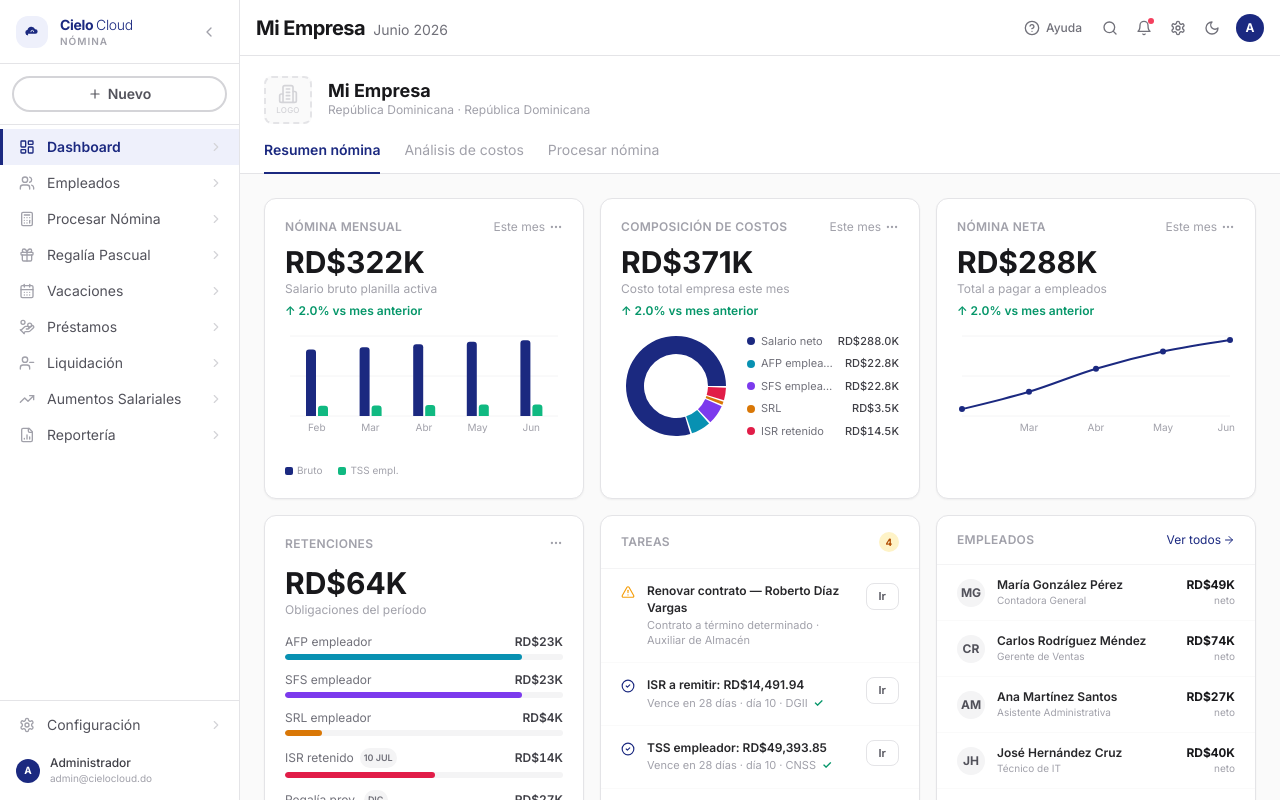
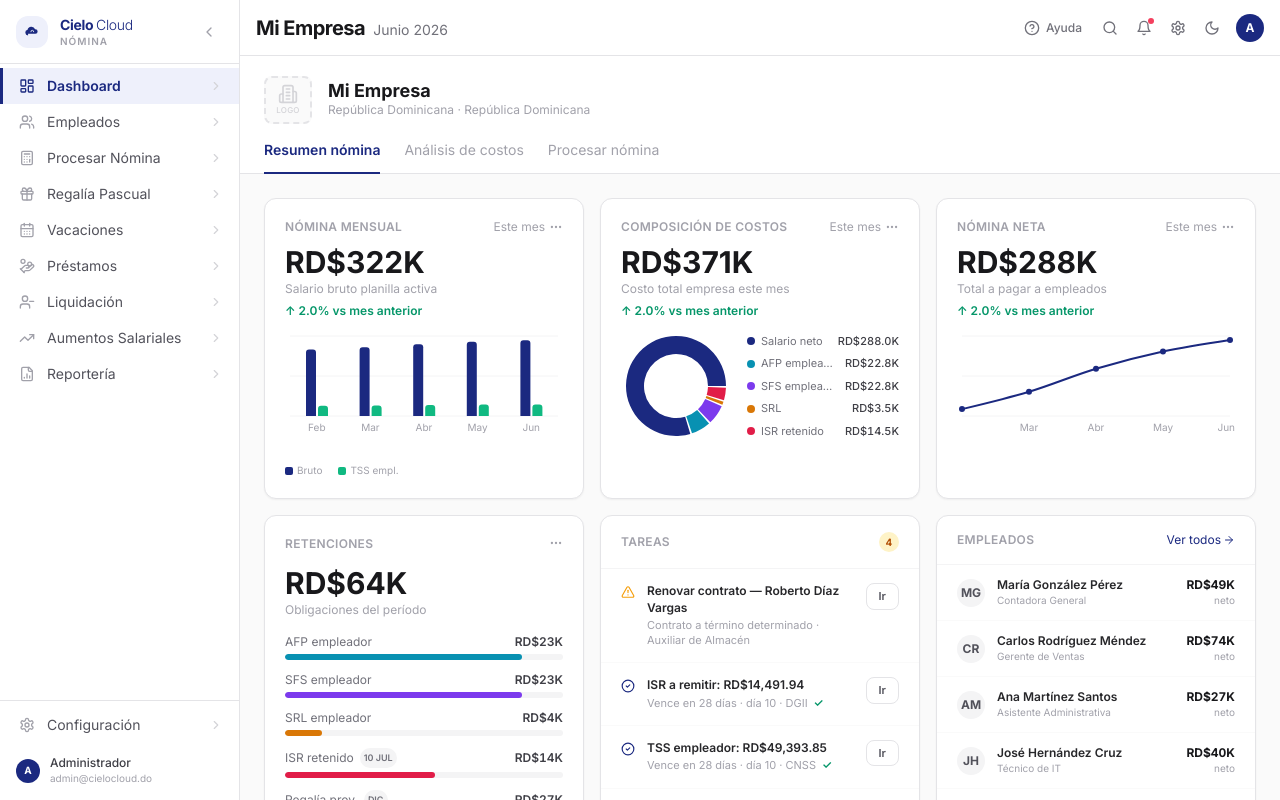
Before and after one commit to manuel-erasmo-oss/tyui, a Next.js app: page / in a window 1280 px wide. Built offline with nearby package versions, Linux system fonts and the light colour scheme.

Commit message:
refine(sidebar): remove redundant Nuevo button
El acceso a crear empleados ya existe en el módulo de Empleados.

Co-Authored-By: Claude Sonnet 4.6 <noreply@anthropic.com>
Claude-Session: https://claude.ai/code/session_017UdWRdP8bzinSra6CQVsTA

```diff
--- a/src/components/layout/Sidebar.tsx
+++ b/src/components/layout/Sidebar.tsx
@@ -2,7 +2,7 @@
 
 import { useState, useEffect } from 'react'
 import Link from 'next/link'
-import { usePathname, useRouter } from 'next/navigation'
+import { usePathname } from 'next/navigation'
 import {
   LayoutDashboard,
   UserMinus,
@@ -15,7 +15,6 @@ import {
   Settings,
   ChevronLeft,
   ChevronRight,
-  Plus,
   HandCoins,
 } from 'lucide-react'
 import { cn } from '@/lib/utils'
@@ -34,7 +33,6 @@ const NAV_ITEMS = [
 
 export function Sidebar() {
   const pathname = usePathname()
-  const router   = useRouter()
 
   const [collapsed, setCollapsed] = useState(false)
   const [mounted,   setMounted]   = useState(false)
@@ -125,32 +123,6 @@ export function Sidebar() {
             ? <ChevronRight className="h-3.5 w-3.5" />
             : <ChevronLeft  className="h-4 w-4" />}
         </button>
-      </div>
-
-      {/* ── Nuevo empleado ───────────────────────────────────────── */}
-      <div
-        className={cn(
-          'border-b border-zinc-200 dark:border-[#252840]',
-          c ? 'flex justify-center px-0 py-3' : 'px-3 py-3',
-        )}
-      >
-        {c ? (
-          <button
-            onClick={() => router.push('/empleados?nuevo=1')}
-            title="Nuevo empleado"
-            className="flex h-8 w-8 items-center justify-center rounded-full border-2 border-zinc-300 dark:border-[#2e3355] text-zinc-500 dark:text-zinc-400 hover:border-[#1B2980] hover:text-[#1B2980] dark:hover:border-indigo-500 dark:hover:text-indigo-400 transition-colors"
-          >
-            <Plus className="h-3.5 w-3.5" />
-          </button>
-        ) : (
-          <button
-            onClick={() => router.push('/empleados?nuevo=1')}
-            className="flex w-full items-center justify-center gap-1.5 rounded-full border-2 border-zinc-300 dark:border-[#2e3355] py-1.5 text-sm font-semibold text-zinc-600 dark:text-zinc-400 hover:border-[#1B2980] hover:text-[#1B2980] dark:hover:border-indigo-500 dark:hover:text-indigo-400 transition-colors"
-          >
-            <Plus className="h-3.5 w-3.5" />
-            Nuevo
-          </button>
-        )}
       </div>
 
       {/* ── Navigation ───────────────────────────────────────────── */}
```
